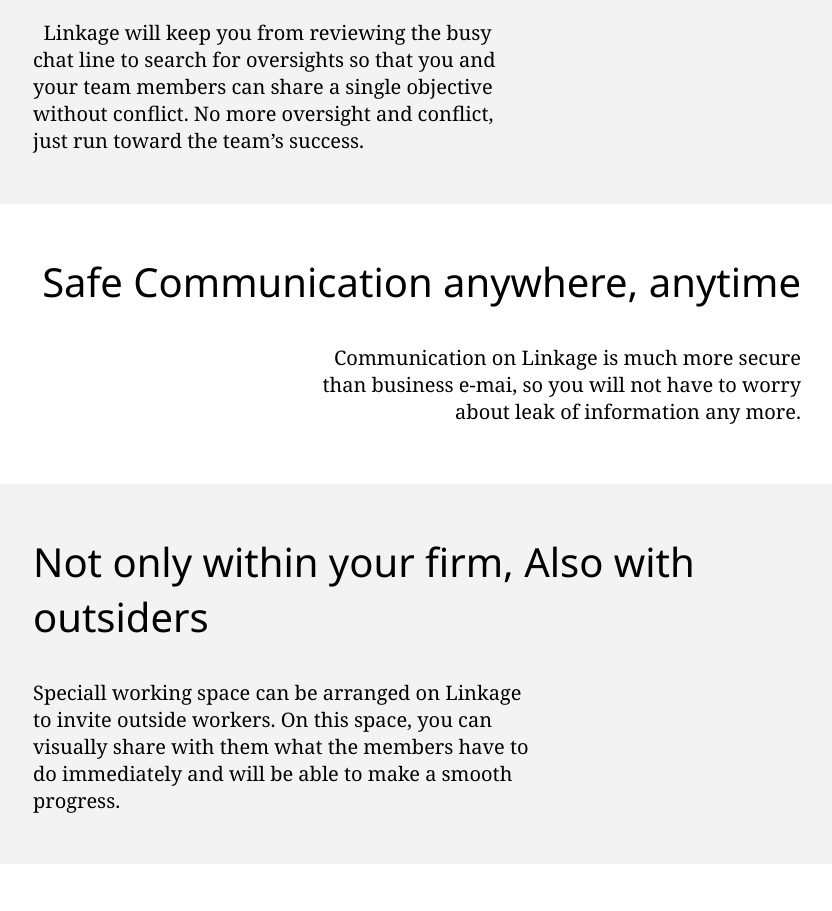
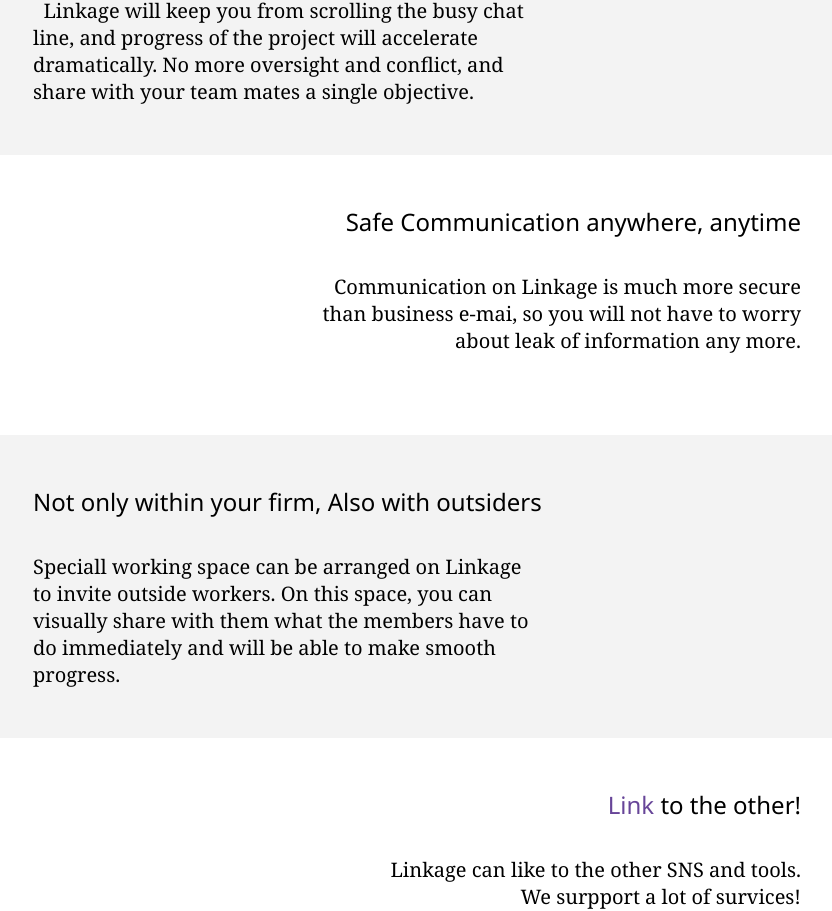
Before and after one commit to koikoi72/sandbox, a website: page app/assets/jade/index.jade in a window 1280 px wide. Shown: the part 759-1670 px from the top of the page, without its empty margins (223-1055 px from the left). Drawn offline with nearby package versions, Linux system fonts and the light colour scheme; files that its build step writes are made by us from their sources.

Commit message:
some changes

```diff
--- a/app/assets/jade/index.jade
+++ b/app/assets/jade/index.jade
@@ -26,7 +26,7 @@
       section.simple.odd
         h1.page3 Your mind will be Team’s one
         .area-text.page3
-          p &nbsp; Linkage will keep you from reviewing the busy chat line to search for oversights so that you and your team members can share a single objective without conflict. No more oversight and conflict, just run toward the team’s success.
+          p &nbsp; Linkage will keep you from scrolling the busy chat line, and progress of the project will accelerate dramatically. No more oversight and conflict, and share with your team mates a single objective.
       section.simple.even
         h1.even Safe Communication anywhere, anytime
         .area-text.page4
@@ -34,7 +34,7 @@
       section.simple.odd
         h1.page3 Not only within your firm, Also with outsiders
         .area-text.page3
-          p Speciall working space can be arranged on Linkage to invite outside workers. On this space, you can visually share with them what the members have to do immediately and will be able to make a smooth progress.
+          p Speciall working space can be arranged on Linkage to invite outside workers. On this space, you can visually share with them what the members have to do immediately and will be able to make smooth progress.
       section.simple.even
         h1.purple.even Link
           span.black &nbsp;to the other!
--- a/app/assets/sass/style.sass
+++ b/app/assets/sass/style.sass
@@ -101,7 +101,7 @@
   font-weight: 100
   display: block
   margin: 0
-  font-size: 40px
+  font-size: 24px
 
 h1.even
   text-align: right
--- a/test.txt
+++ /dev/null
@@ -1 +0,0 @@
-yeah
```
Also changed, not shown: app/public/css/style.css, app/public/html/index.html, 2 other files.
